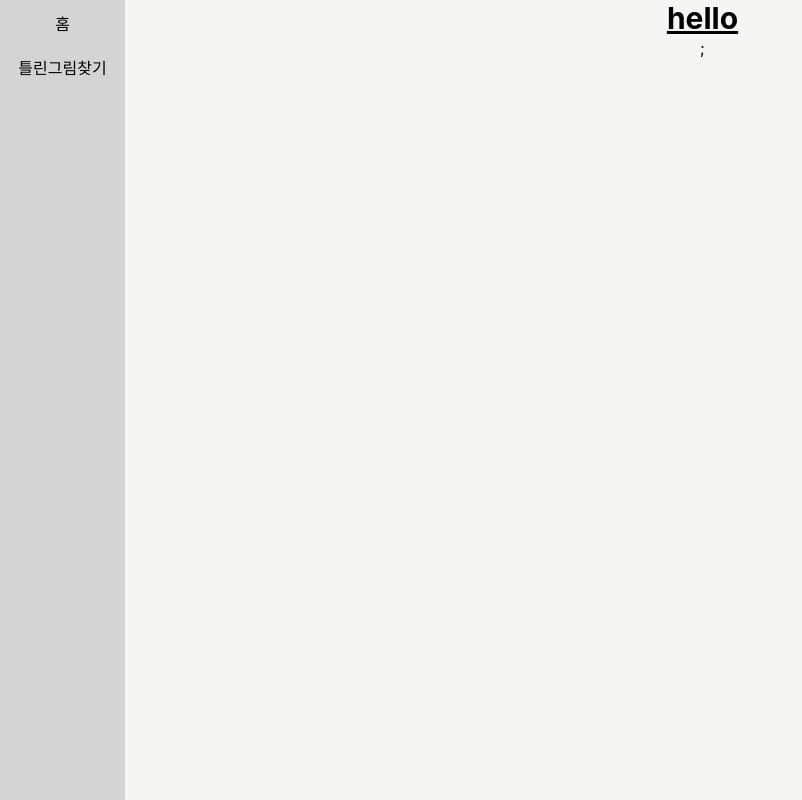
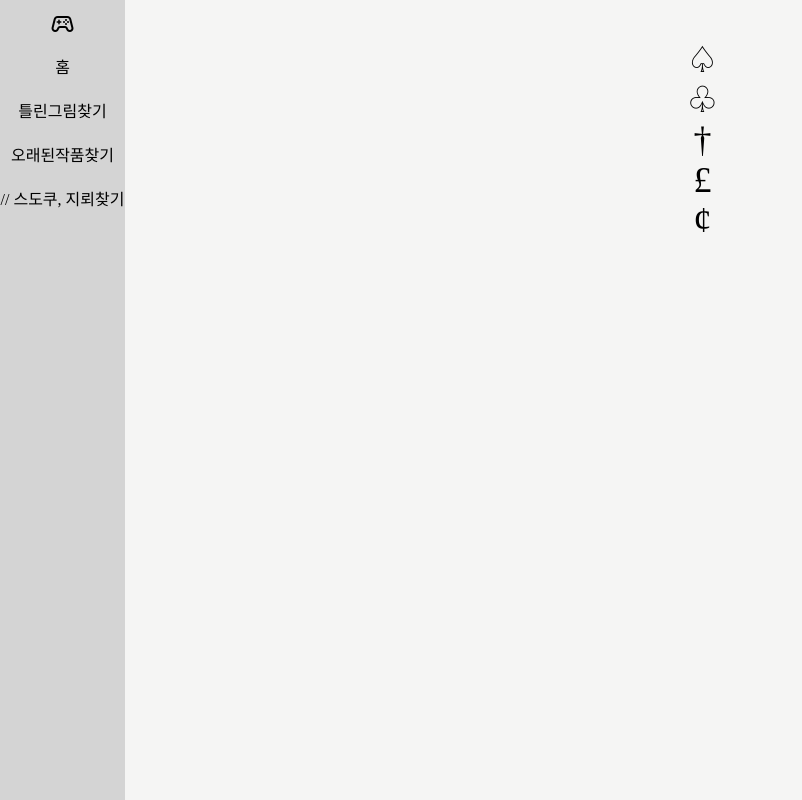
Before and after one commit to k-hanseul/khs_games_web, a React (Create React App) app: page / in a window 1280 px wide. Shown: the whole page, without its empty margins (0-802 px from the left). Built offline with nearby package versions, Linux system fonts and the light colour scheme; a web font is replaced by a local one; what tailwindcss-animated would draw is missing.

Commit message:
20250507-khs-1

```diff
--- a/package.json
+++ b/package.json
@@ -11,6 +11,7 @@
     "@types/node": "^16.18.126",
     "@types/react": "^19.1.0",
     "@types/react-dom": "^19.1.1",
+    "framer-motion": "^12.10.0",
     "react": "^19.1.0",
     "react-dom": "^19.1.0",
     "react-icons": "^5.5.0",
--- a/src/App.tsx
+++ b/src/App.tsx
@@ -6,6 +6,7 @@ import { HashRouter, Routes, Route } from 'react-router-dom';
 import MenuBar from './components/MenuBar';
 import Home from './components/Home';
 import SpotTheDifference from './components/SpotTheDifference';
+import FindOldArtwork from './components/FindOldArtwork';
 
 function App() {
   return (
@@ -16,6 +17,7 @@ function App() {
           <Route path="/" element={<Home />} />
           {/* <Route path="/" element={<SpotTheDifference />} /> */}
           <Route path="/SpotTheDifference" element={<SpotTheDifference />} />
+          <Route path="/FindOldArtwork" element={<FindOldArtwork />} />
         </Routes>
       </HashRouter>
 
--- /dev/null
+++ b/src/components/FindOldArtwork.tsx
@@ -0,0 +1,16 @@
+
+
+
+const FindOldArtwork = () => {
+    return (
+        <div className="w-full h-screen bg-stone-100">
+            <div className="text-3xl font-bold underline">hello</div>;
+
+            <div>
+            <img src='https://images.pexels.com/photos/12066797/pexels-photo-12066797.jpeg' />
+            </div>
+        </div>
+      );
+}
+
+export default FindOldArtwork;
--- a/src/components/Home.tsx
+++ b/src/components/Home.tsx
@@ -1,7 +1,18 @@
 const Home = () => {
     return (
-        <div className="w-full h-screen bg-stone-100">
-            <div className="text-3xl font-bold underline">hello</div>;
+        <div className="w-full h-screen bg-stone-100 py-10">
+            <div className="text-4xl">
+            ♤
+            <br/>
+            ♧
+            <br/>
+            †
+            <br/>
+            £
+            <br/>
+            ¢
+            </div>
+            {/* ♤ ♧ † £ ¢ */}
         </div>
       );
 }
--- a/src/components/MenuBar.tsx
+++ b/src/components/MenuBar.tsx
@@ -3,10 +3,17 @@ import { NavLink } from "react-router-dom";
 const SideBar = () => {
     return (
         <div className="z-10 min-w-[125px] h-screen bg-neutral-300 flex flex-col gap-y-5 pt-3 pb-3">
-        <NavLink to="/" className="">홈</NavLink>
-        <NavLink to="/SpotTheDifference" className="">틀린그림찾기</NavLink>
+            {/* < i className="ri-gamepad-line">tttttttt</i> */}
+            <span className="material-symbols-outlined text-6xl">
+                stadia_controller
+            </span>
+            <link rel="stylesheet" href="https://fonts.googleapis.com/css2?family=Material+Symbols+Outlined:opsz,wght,FILL,GRAD@24,400,0,0&icon_names=stadia_controller" />
+            <NavLink to="/" className="">홈</NavLink>
+            <NavLink to="/SpotTheDifference" className="">틀린그림찾기</NavLink>
+            <NavLink to="/FindOldArtwork" className="">오래된작품찾기</NavLink>
+            // 스도쿠, 지뢰찾기
         </div>
-      );
+    );
 }
 
 export default SideBar;
--- a/src/index.css
+++ b/src/index.css
@@ -1,6 +1,16 @@
 @tailwind base;
 @tailwind components;
 @tailwind utilities;
+@import url('https://hangeul.pstatic.net/hangeul_static/css/nanum-gothic.css');
+@import url('https://hangeul.pstatic.net/hangeul_static/css/nanum-square.css');
+@import url('https://hangeul.pstatic.net/hangeul_static/css/maru-buri.css');
+@import url('https://fonts.googleapis.com/css2?family=Jua&display=swap');
+@font-face {
+  font-family: 'Ownglyph_ParkDaHyun';
+  src: url('https://fastly.jsdelivr.net/gh/projectnoonnu/2411-3@1.0/Ownglyph_ParkDaHyun.woff2') format('woff2');
+  font-weight: normal;
+  font-style: normal;
+}
 
 body {
   margin: 0;
@@ -9,6 +19,8 @@ body {
     sans-serif;
   -webkit-font-smoothing: antialiased;
   -moz-osx-font-smoothing: grayscale;
+  color-scheme: only light;
+  font-family: 'Ownglyph_ParkDaHyun';
 }
 
 code {
--- a/tailwind.config.js
+++ b/tailwind.config.js
@@ -6,6 +6,7 @@ module.exports = {
       animation: {
         scaleUp: "scale-up 0.2s",
         fadeOut: "fade-out 0.15s forwards",
+        pingOn: "ping-on 2.5s forwards",
       },
       keyframes: {
         'scale-up': {
@@ -17,6 +18,14 @@ module.exports = {
           '0%': { opacity: 1 },
           '100%': { opacity: 0, display: 'none' }
         },
+        'ping-on': {
+          '0%': { opacity: 0},
+          '50%': { opacity: 1 },
+          '100%': { opacity: 0 }
+          // '0%': { opacity: 0, display: 'block'},
+          // '50%': { opacity: 1 },
+          // '100%': { opacity: 0, display: 'none' }
+        },
       }
     },
   },
```
Also changed, not shown: src/components/SpotTheDifference.tsx (+46 -103 lines), 1 other file (tests, documents, lock files or other folders).
